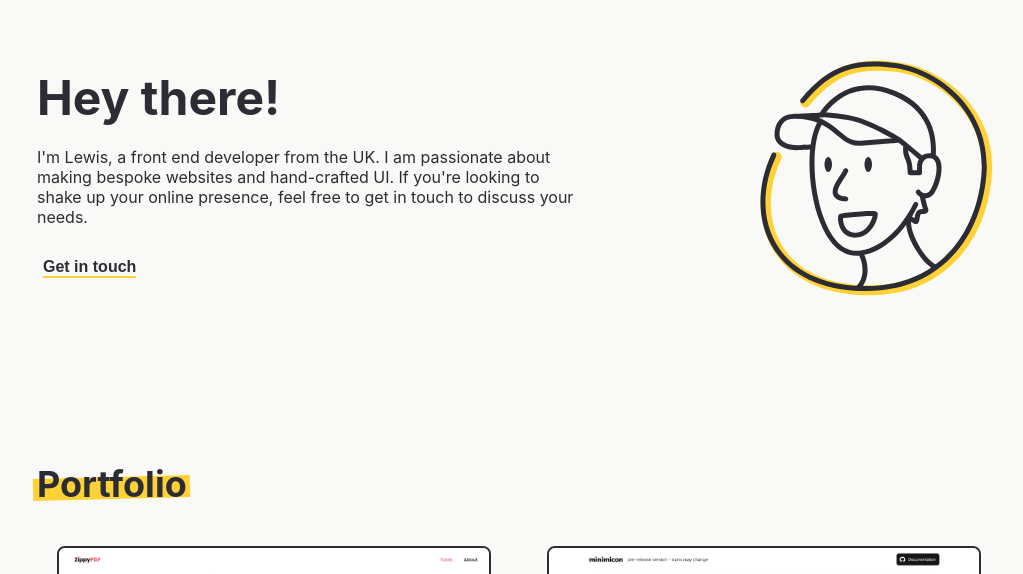
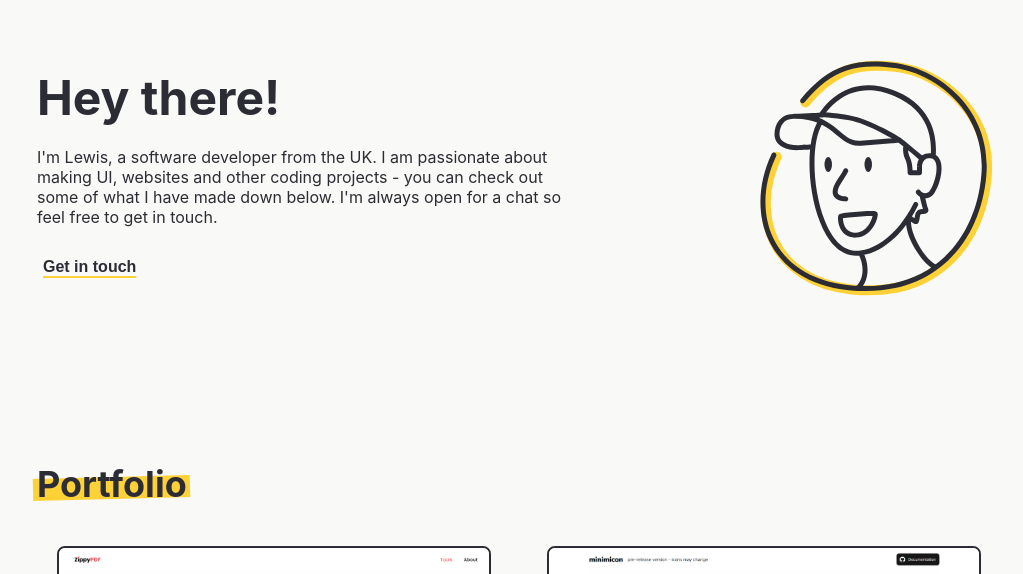
Before and after one commit to hamer0/portfolio, a React (Vite) app: page / in a window 1280 px wide. Shown: the part 198-772 px from the top of the page, without its empty margins (123-1146 px from the left). Built offline with nearby package versions, Linux system fonts and the light colour scheme.

Commit message:
Update Hero.tsx

```diff
--- a/src/components/Hero.tsx
+++ b/src/components/Hero.tsx
@@ -6,7 +6,7 @@ export const Hero = () => {
         <section className="hero-section hero-section--responsive">
             <hgroup className="hero-header">
                 <h1>Hey there!</h1>
-                <p>I'm Lewis, a front end developer from the UK. I am passionate about making bespoke websites and hand-crafted UI. If you're looking to shake up your online presence, feel free to get in touch to discuss your needs.</p>
+                <p>I'm Lewis, a software developer from the UK. I am passionate about making UI, websites and other coding projects - you can check out some of what I have made down below. I'm always open for a chat so feel free to get in touch.</p>
                 <Button onclick={() => location.href = "#contact"}>Get in touch</Button>
             </hgroup>
 
```
